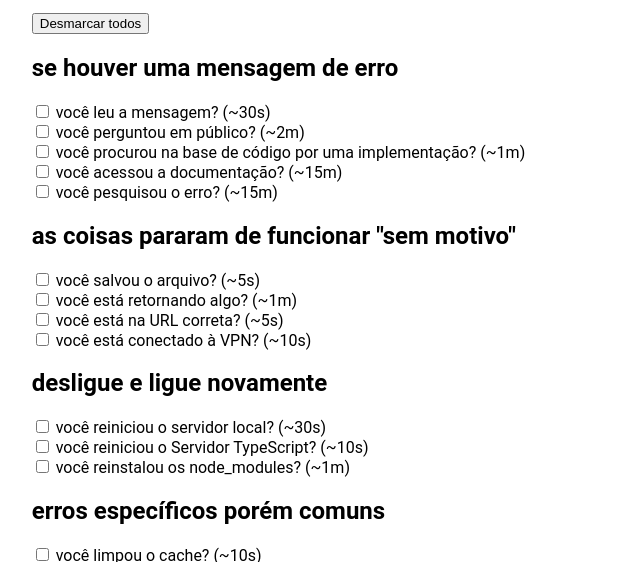
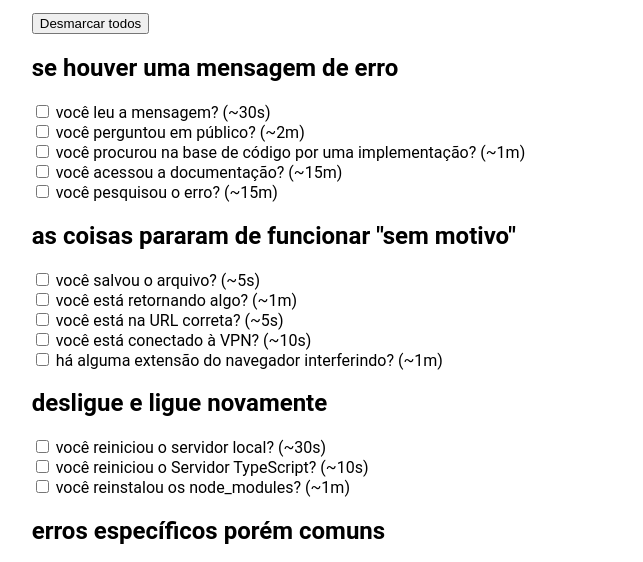
Before and after one commit to LukeberryPi/como-debugar-frontend, a plain HTML site: page index.html in a window 1280 px wide. Shown: the part 161-723 px from the top of the page, without its empty margins (316-959 px from the left). Drawn offline with Linux system fonts and the light colour scheme.

Commit message:
Add 'browser extension interfering' option

```diff
--- a/index.html
+++ b/index.html
@@ -128,6 +128,10 @@
         <input type="checkbox" id="connected-vpn" />
         <label for="connected-vpn">você está conectado à VPN? (~10s)</label>
       </div>
+      <div>
+        <input type="checkbox" id="browser-extension-interfering" />
+        <label for="browser-extension-interfering">há alguma extensão do navegador interferindo? (~1m)</label>
+      </div>
 
       <h2>desligue e ligue novamente</h2>
       <div>
```
